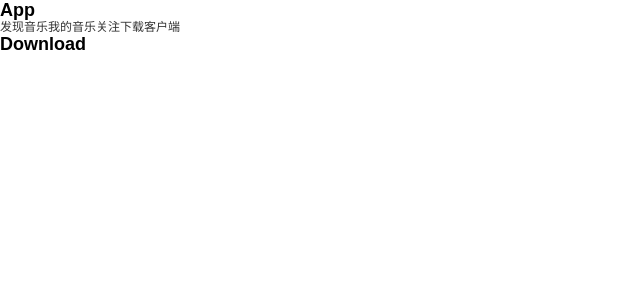
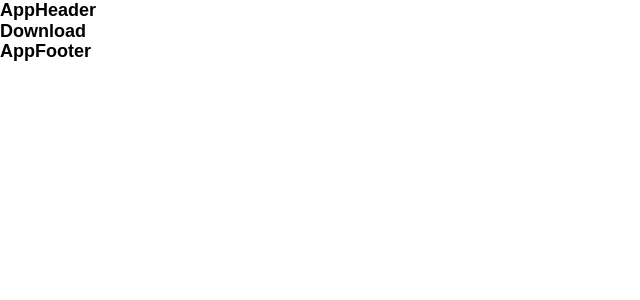
Before and after one commit to pastLivess/react_ts_music163_project, a React (Create React App) app: page /#/Download in a window 1280 px wide. Shown: the top 300 px of the page, without its empty margins (0-640 px from the left). Built offline with nearby package versions, Linux system fonts and the light colour scheme.

Commit message:
app整体结构搭建

```diff
--- a/src/App.tsx
+++ b/src/App.tsx
@@ -1,20 +1,17 @@
 import React, { memo, Suspense } from 'react'
 import { Link, useRoutes } from 'react-router-dom'
 import routes from './router'
+import AppHeader from './components/app-header/AppHeader'
+import AppFooter from './components/app-footer/AppFooter'
 
 const App = memo(() => {
   return (
     <div className="app">
-      <h2>App</h2>
-      <div className="nav">
-        <Link to="/discover">发现音乐</Link>
-        <Link to="/mine">我的音乐</Link>
-        <Link to="/discover">关注</Link>
-        <Link to="/download">下载客户端</Link>
-      </div>
+      <AppHeader />
       <Suspense fallback="">
         <div className="main">{useRoutes(routes)}</div>
       </Suspense>
+      <AppFooter />
     </div>
   )
 })
--- /dev/null
+++ b/src/components/app-footer/AppFooter.tsx
@@ -0,0 +1,16 @@
+import React, { memo } from 'react'
+import type { ReactNode, FC } from 'react'
+interface IProps {
+  children?: ReactNode
+}
+
+const AppFooter: FC<IProps> = memo((props: IProps) => {
+  return (
+    <div>
+      <h2>AppFooter</h2>
+    </div>
+  )
+})
+
+AppFooter.displayName = 'AppFooter'
+export default AppFooter
--- /dev/null
+++ b/src/components/app-header/AppHeader.tsx
@@ -0,0 +1,16 @@
+import React, { memo } from 'react'
+import type { ReactNode, FC } from 'react'
+interface IProps {
+  children?: ReactNode
+}
+
+const AppHeader: FC<IProps> = memo((props: IProps) => {
+  return (
+    <div>
+      <h2>AppHeader</h2>
+    </div>
+  )
+})
+
+AppHeader.displayName = 'AppHeader'
+export default AppHeader
```
